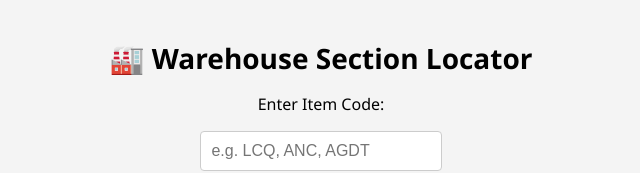
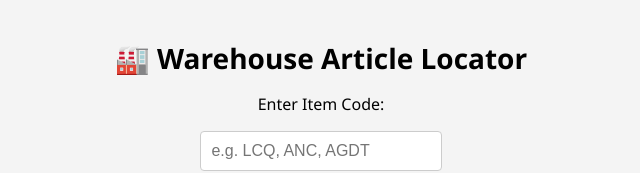
Before and after one commit to gigtarget/NRTC-JD-v.2, a plain HTML site: page index.html in a window 1280 px wide. Shown: the top 173 px of the page, without its empty margins (319-959 px from the left). Drawn offline with Linux system fonts and the light colour scheme.

Commit message:
Update index.html

```diff
--- a/index.html
+++ b/index.html
@@ -3,7 +3,7 @@
 <head>
   <meta charset="UTF-8" />
   <meta name="viewport" content="width=device-width, initial-scale=1.0" />
-  <title>Warehouse Section Locator</title>
+  <title>Warehouse Article Locator</title>
   <style>
     body {
       font-family: 'Segoe UI', Tahoma, Geneva, Verdana, sans-serif;
@@ -100,7 +100,7 @@
   </style>
 </head>
 <body>
-  <h1>🏭 Warehouse Section Locator</h1>
+  <h1>🏭 Warehouse Article Locator</h1>
   <p>Enter Item Code:</p>
   <div class="input-wrapper">
     <input id="searchBox" type="text" placeholder="e.g. LCQ, ANC, AGDT" />
```
